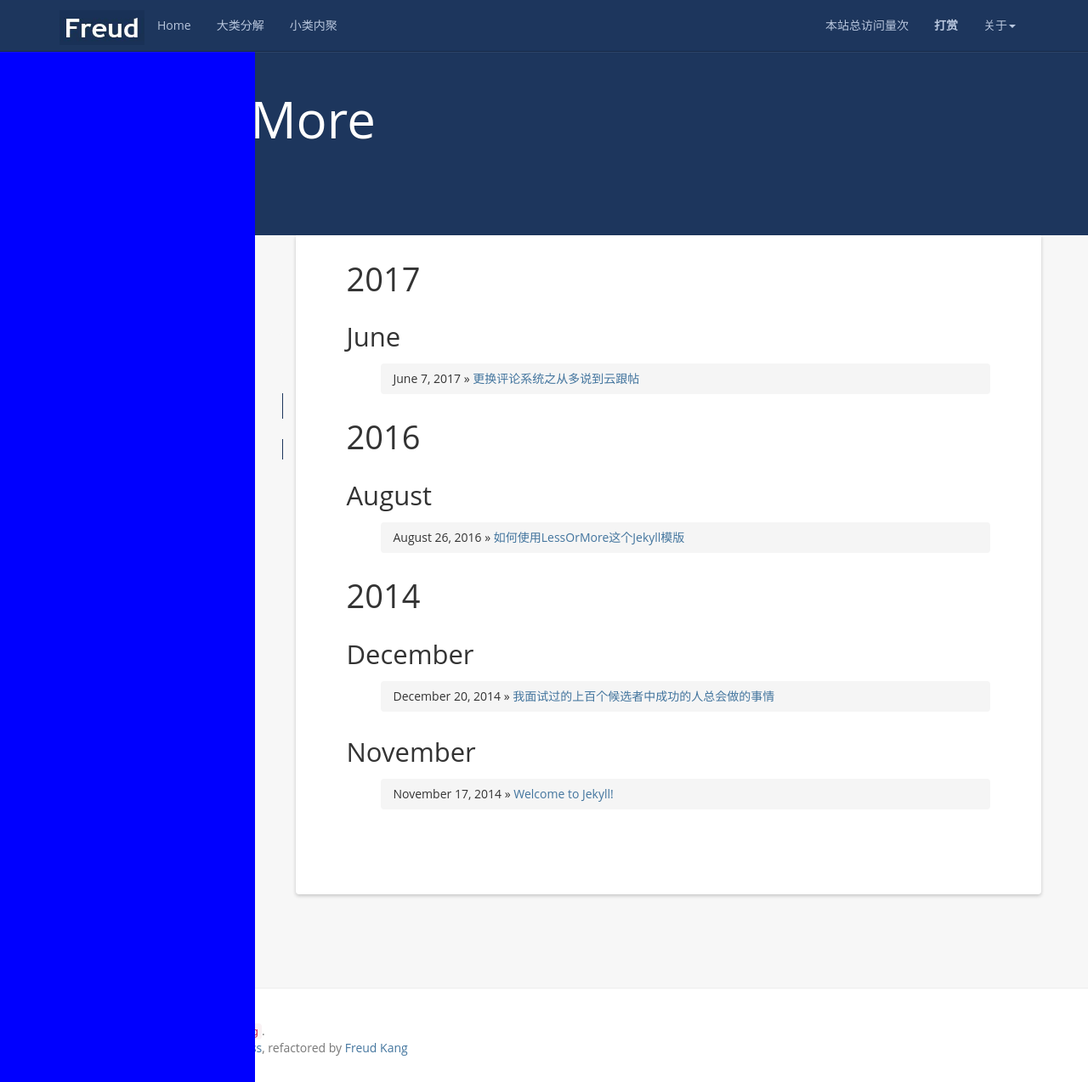
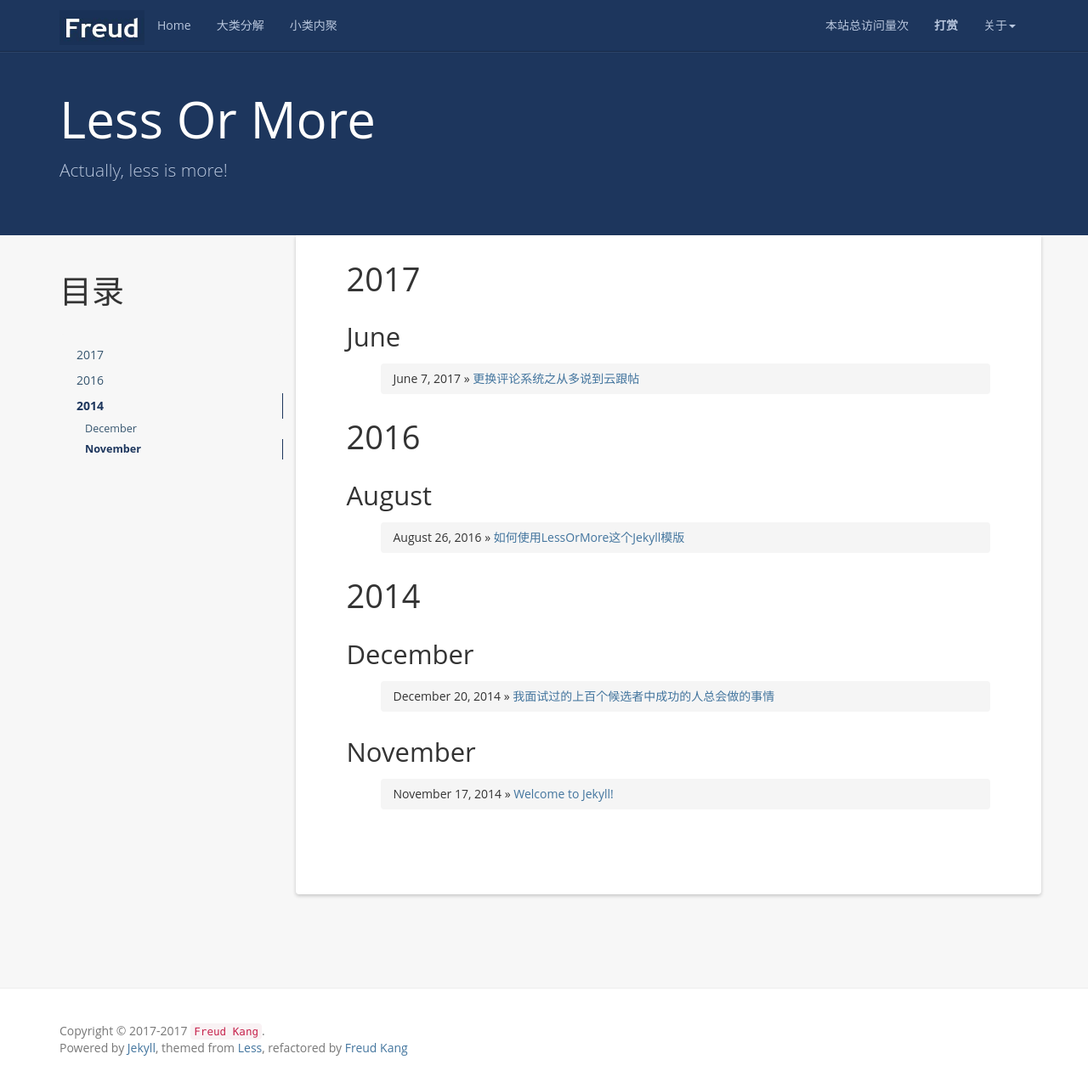
Before and after one commit to chjiyun/chjiyun.github.io, a Jekyll site: the page built from index.html, in a window 1280 px wide and 1274 px high. Shown: the whole window at 85% size. Built offline with Jekyll 4.4.1, drawn with Linux system fonts in a browser that asks for light colours; nearby versions of some CDN libraries; the list of posts is cut into pages by our own code; comment, search, counter and statistics services are not loaded.

Commit message:
add new theme

```diff
--- a/_includes/footer.html
+++ b/_includes/footer.html
@@ -1,17 +1,3 @@
-<style type="text/css">
-    .mytest {
-    position: fixed;
-    top: 0;
-    bottom: 0;
-    left: 0;
-    width: 300px;
-    background-color: blue;
-    }
-</style>
-<div class="mytest">
-
-</div>
-
 <footer class="footer" role="contentinfo">
 	<div class="container">
 		<p class="copyright">Copyright &copy; 2017-{{ site.time | date: '%Y' }} <a href="{{site.resume_site}}"><code>{{ site.author }}</code></a>.</p>
```
